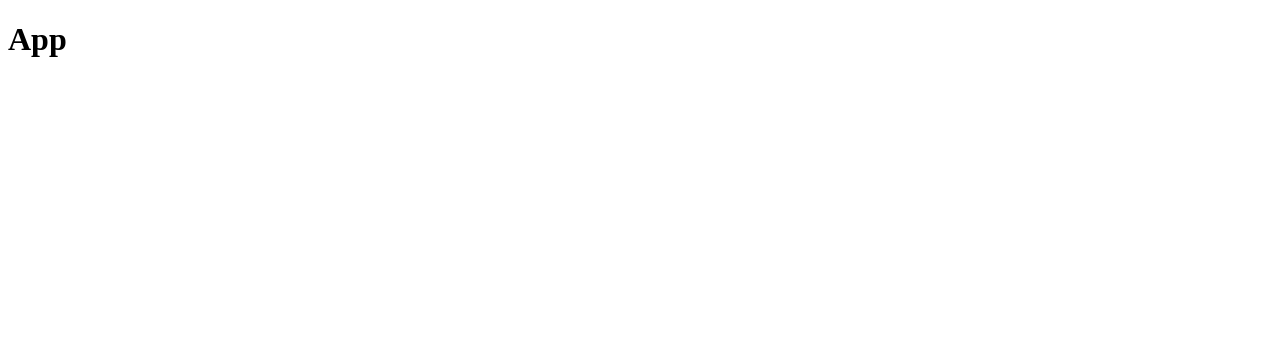
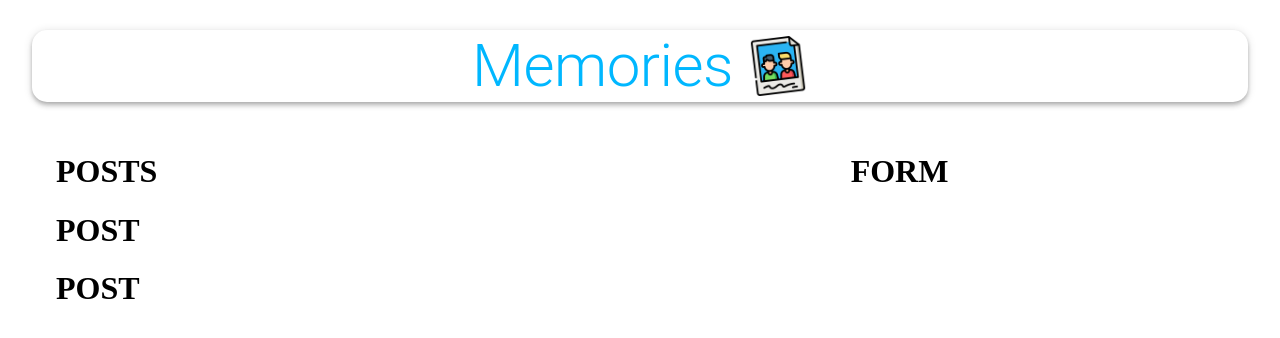
Before and after one commit to rahulcj96/memories_project, a React (Create React App) app in the folder client/: page / in a window 1280 px wide. Shown: the top 338 px of the page. Built offline with nearby package versions, Linux system fonts and the light colour scheme.

Commit message:
imported styles, next is redux.

```diff
--- a/client/src/App.js
+++ b/client/src/App.js
@@ -1,11 +1,31 @@
 import React from "react";
+import { Container, AppBar, Typography, Grow, Grid } from '@material-ui/core';
 
-
+import Posts from "./components/Posts/Posts";
+import Form from "./components/Form/Form";
+import memories from './images/memories.png';
+import useStyles from './styles';
 const App = () => {
+    const classes = useStyles();
     return (
-        <div>
-            <h1>App</h1>
-        </div>
+        <Container maxWidth="lg">
+            <AppBar className={classes.appBar} position="static" color="inherit">
+                <Typography className={classes.heading} variant="h2" align="center"> Memories</Typography>
+                <img className={classes.image} src={memories} alt="memories" height="60" />
+            </AppBar>
+            <Grow in>
+                <Container>
+                    <Grid container justify="space-between" alignItems="stretch" spacing={3}>
+                        <Grid item xs={12} sm={7}>
+                            <Posts />
+                        </Grid>
+                        <Grid item xs={12} sm={4}>
+                            <Form />
+                        </Grid>
+                    </Grid>
+                </Container>
+            </Grow>
+        </Container>
     )
 }
 
--- /dev/null
+++ b/client/src/api/index.js
@@ -0,0 +1,5 @@
+import axios from 'axios';
+
+const url = "http://localhost:5000/posts";
+
+export const fetchPosts = () => axios.get(url);
--- a/client/src/components/Form/Form.js
+++ b/client/src/components/Form/Form.js
@@ -0,0 +1,12 @@
+import React from 'react';
+
+import useStyles from './styles';
+
+const Form = () => {
+    const classes = useStyles();
+    return (
+        <h1>FORM</h1>
+    );
+}
+
+export default Form;
--- a/client/src/components/Form/styles.js
+++ b/client/src/components/Form/styles.js
@@ -0,0 +1,24 @@
+import { makeStyles } from '@material-ui/core/styles';
+
+export default makeStyles((theme) => ({
+  root: {
+    '& .MuiTextField-root': {
+      margin: theme.spacing(1),
+    },
+  },
+  paper: {
+    padding: theme.spacing(2),
+  },
+  form: {
+    display: 'flex',
+    flexWrap: 'wrap',
+    justifyContent: 'center',
+  },
+  fileInput: {
+    width: '97%',
+    margin: '10px 0',
+  },
+  buttonSubmit: {
+    marginBottom: 10,
+  },
+}));
--- a/client/src/components/Posts/Post/Post.js
+++ b/client/src/components/Posts/Post/Post.js
@@ -0,0 +1,12 @@
+import React from 'react';
+import useStyles from './styles';
+
+
+const Post = () => {
+    const classes = useStyles();
+    return (
+        <h1>POST</h1>
+    );
+}
+
+export default Post;
--- a/client/src/components/Posts/Post/styles.js
+++ b/client/src/components/Posts/Post/styles.js
@@ -0,0 +1,52 @@
+import { makeStyles } from '@material-ui/core/styles';
+
+export default makeStyles({
+  media: {
+    height: 0,
+    paddingTop: '56.25%',
+    backgroundColor: 'rgba(0, 0, 0, 0.5)',
+    backgroundBlendMode: 'darken',
+  },
+  border: {
+    border: 'solid',
+  },
+  fullHeightCard: {
+    height: '100%',
+  },
+  card: {
+    display: 'flex',
+    flexDirection: 'column',
+    justifyContent: 'space-between',
+    borderRadius: '15px',
+    height: '100%',
+    position: 'relative',
+  },
+  overlay: {
+    position: 'absolute',
+    top: '20px',
+    left: '20px',
+    color: 'white',
+  },
+  overlay2: {
+    position: 'absolute',
+    top: '20px',
+    right: '20px',
+    color: 'white',
+  },
+  grid: {
+    display: 'flex',
+  },
+  details: {
+    display: 'flex',
+    justifyContent: 'space-between',
+    margin: '20px',
+  },
+  title: {
+    padding: '0 16px',
+  },
+  cardActions: {
+    padding: '0 16px 8px 16px',
+    display: 'flex',
+    justifyContent: 'space-between',
+  },
+});
--- a/client/src/components/Posts/Posts.js
+++ b/client/src/components/Posts/Posts.js
@@ -0,0 +1,16 @@
+import React from 'react';
+import Post from './Post/Post';
+import useStyles from './styles';
+
+const POSTS = () => {
+    const classes = useStyles();
+    return (
+        <>
+            <h1>POSTS</h1>
+            <Post />
+            <Post />
+        </>
+    );
+}
+
+export default POSTS;
--- a/client/src/components/Posts/styles.js
+++ b/client/src/components/Posts/styles.js
@@ -0,0 +1,14 @@
+import { makeStyles } from '@material-ui/core/styles';
+
+export default makeStyles((theme) => ({
+  mainContainer: {
+    display: 'flex',
+    alignItems: 'center',
+  },
+  smMargin: {
+    margin: theme.spacing(1),
+  },
+  actionDiv: {
+    textAlign: 'center',
+  },
+}));
--- /dev/null
+++ b/client/src/styles.js
@@ -0,0 +1,18 @@
+import { makeStyles } from '@material-ui/core/styles';
+
+export default makeStyles(() => ({
+  appBar: {
+    borderRadius: 15,
+    margin: '30px 0',
+    display: 'flex',
+    flexDirection: 'row',
+    justifyContent: 'center',
+    alignItems: 'center',
+  },
+  heading: {
+    color: 'rgba(0,183,255, 1)',
+  },
+  image: {
+    marginLeft: '15px',
+  },
+}));
```
Also changed, not shown: client/src/images/memories.png (added).
